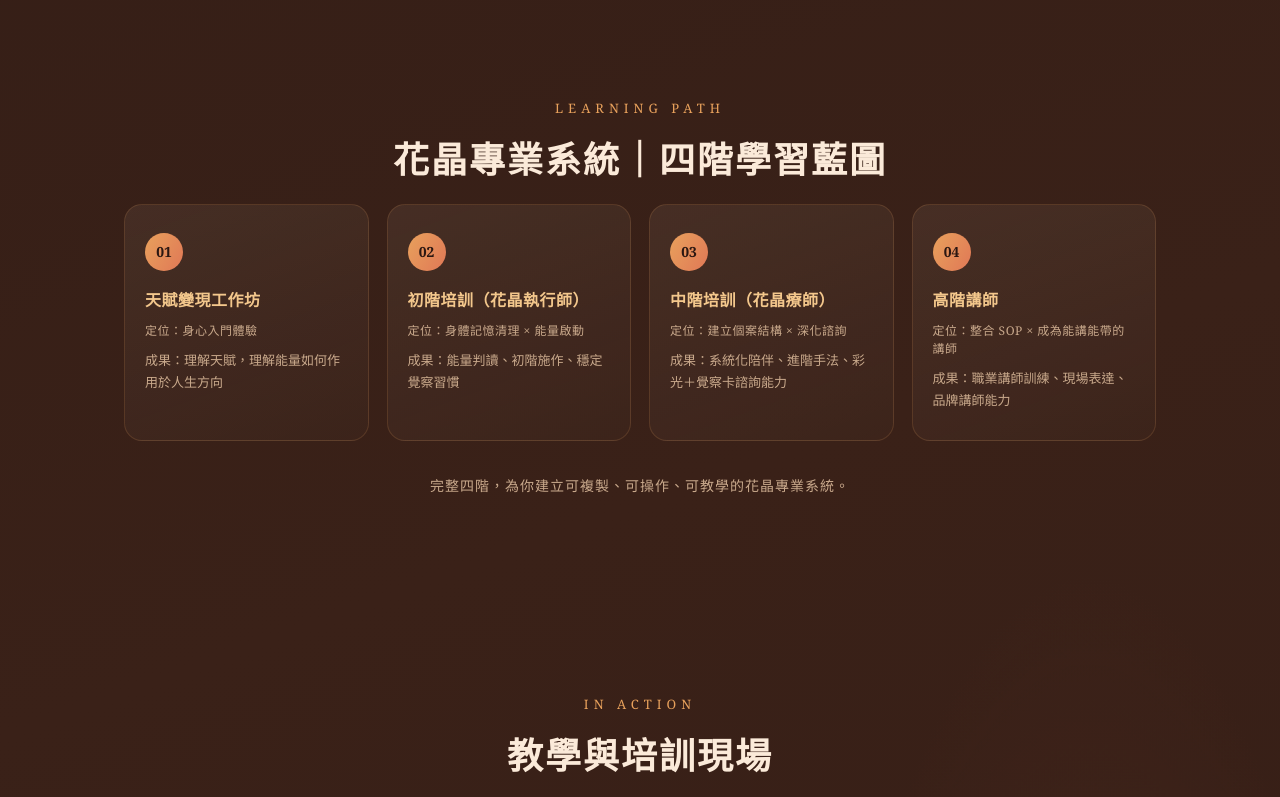
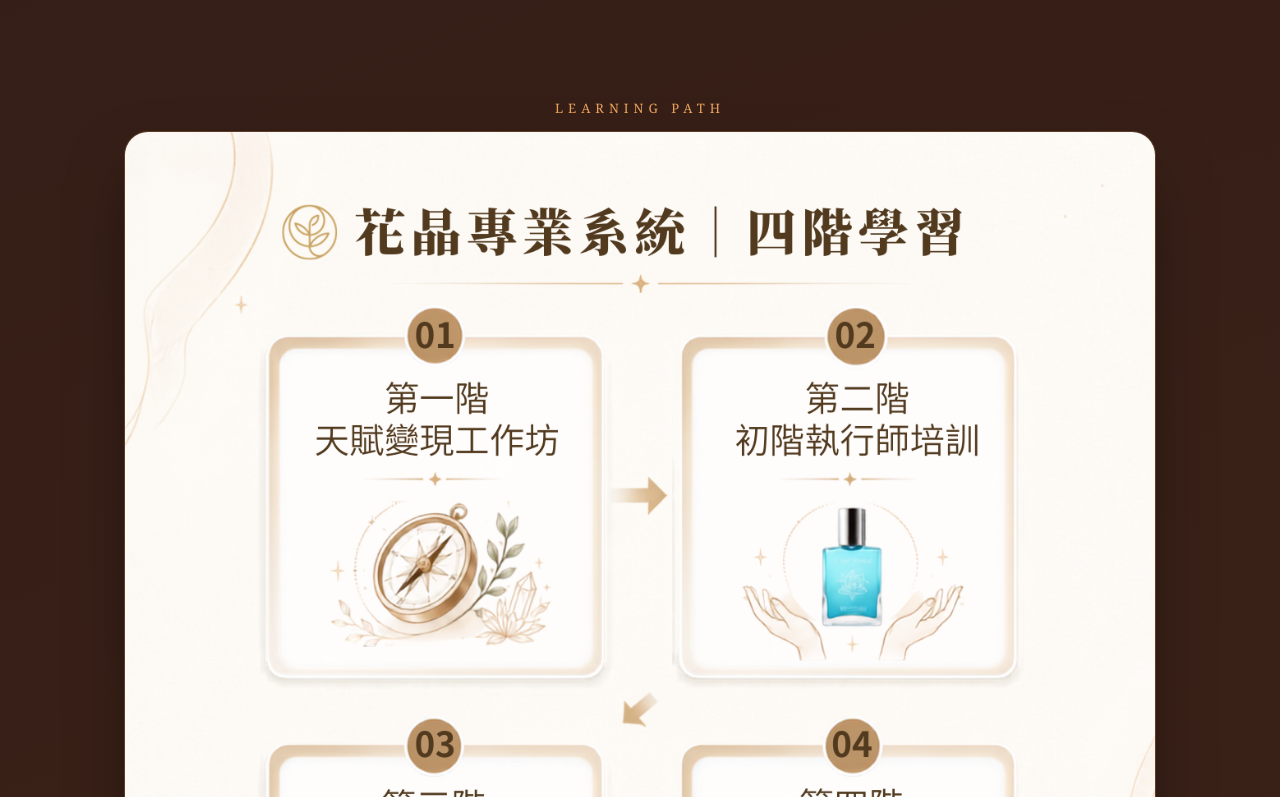
Before and after one commit to pagge0805/my-first-site, a plain HTML site: page index.html in a window 1280 px wide. Shown: the part 3600-4397 px from the top of the page. Drawn offline with Linux system fonts and the light colour scheme.

Commit message:
Replace roadmap section with branded four-stage training graphic

```diff
--- a/index.html
+++ b/index.html
@@ -194,23 +194,13 @@
   .cross-card p{ font-size:14px; color:var(--text-dim); line-height:1.85; }
   .cross-foot{ text-align:center; margin-top:36px; font-size:14.5px; color:var(--amber-soft); letter-spacing:1px; }
 
-  /* roadmap timeline */
-  .roadmap{ display:grid; grid-template-columns:repeat(4, 1fr); gap:18px; position:relative; }
-  @media (max-width:900px){ .roadmap{ grid-template-columns:1fr 1fr; } }
-  @media (max-width:520px){ .roadmap{ grid-template-columns:1fr; } }
-  .road-step{
-    background:linear-gradient(160deg, rgba(255,235,210,0.07), rgba(255,235,210,0.015));
-    border:1px solid rgba(232,161,92,0.16); border-radius:18px; padding:28px 20px;
-    position:relative;
+  /* roadmap image */
+  .roadmap-image-frame{
+    border-radius:24px; overflow:hidden;
+    border:1px solid rgba(232,161,92,0.22);
+    box-shadow:0 30px 70px -20px rgba(0,0,0,0.55), inset 0 1px 0 rgba(255,255,255,0.06);
   }
-  .road-num{
-    width:38px; height:38px; border-radius:50%; margin-bottom:16px;
-    display:flex; align-items:center; justify-content:center;
-    background:linear-gradient(120deg, var(--amber), var(--coral)); color:#2b1712; font-weight:700; font-size:14px;
-  }
-  .road-step h5{ font-size:16px; color:var(--amber-soft); margin-bottom:10px; letter-spacing:0.5px; }
-  .road-step .road-tag{ font-size:12px; color:var(--text-dim); margin-bottom:10px; letter-spacing:0.5px; }
-  .road-step p{ font-size:13px; color:var(--text-dim); line-height:1.75; }
+  .roadmap-image-frame img{ width:100%; height:auto; display:block; }
   .roadmap-foot{ text-align:center; margin-top:34px; font-size:14px; color:var(--text-dim); letter-spacing:1px; }
 
   /* teaching gallery */
@@ -404,32 +394,8 @@
   <section>
     <div class="container">
       <div class="section-label">Learning Path</div>
-      <div class="section-title">花晶專業系統｜四階學習藍圖</div>
-      <div class="roadmap">
-        <div class="road-step">
-          <div class="road-num">01</div>
-          <h5>天賦變現工作坊</h5>
-          <div class="road-tag">定位：身心入門體驗</div>
-          <p>成果：理解天賦，理解能量如何作用於人生方向</p>
-        </div>
-        <div class="road-step">
-          <div class="road-num">02</div>
-          <h5>初階培訓（花晶執行師）</h5>
-          <div class="road-tag">定位：身體記憶清理 × 能量啟動</div>
-          <p>成果：能量判讀、初階施作、穩定覺察習慣</p>
-        </div>
-        <div class="road-step">
-          <div class="road-num">03</div>
-          <h5>中階培訓（花晶療師）</h5>
-          <div class="road-tag">定位：建立個案結構 × 深化諮詢</div>
-          <p>成果：系統化陪伴、進階手法、彩光＋覺察卡諮詢能力</p>
-        </div>
-        <div class="road-step">
-          <div class="road-num">04</div>
-          <h5>高階講師</h5>
-          <div class="road-tag">定位：整合 SOP × 成為能講能帶的講師</div>
-          <p>成果：職業講師訓練、現場表達、品牌講師能力</p>
-        </div>
+      <div class="roadmap-image-frame">
+        <img src="assets/roadmap.png" alt="花晶專業系統｜四階學習藍圖">
       </div>
       <div class="roadmap-foot">完整四階，為你建立可複製、可操作、可教學的花晶專業系統。</div>
     </div>
```
Also changed, not shown: assets/roadmap.png (added).
